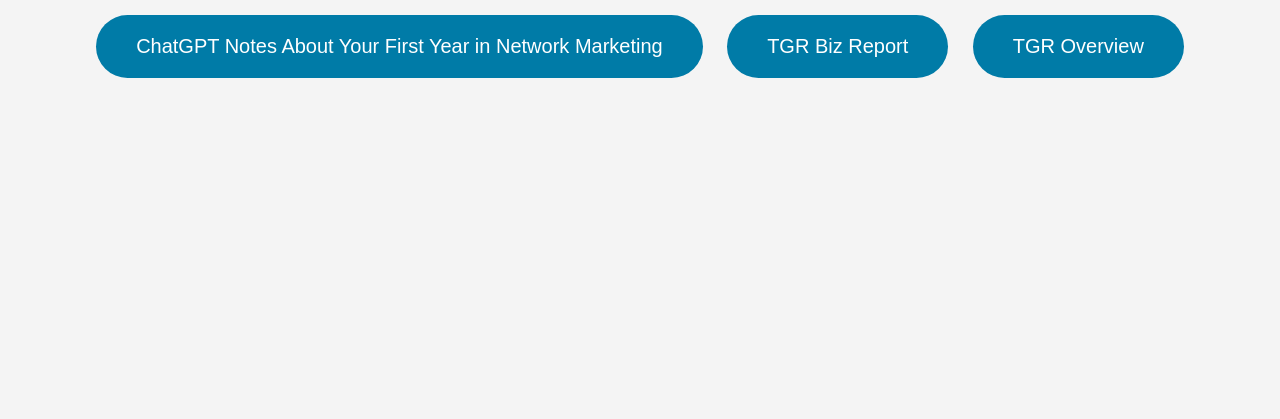
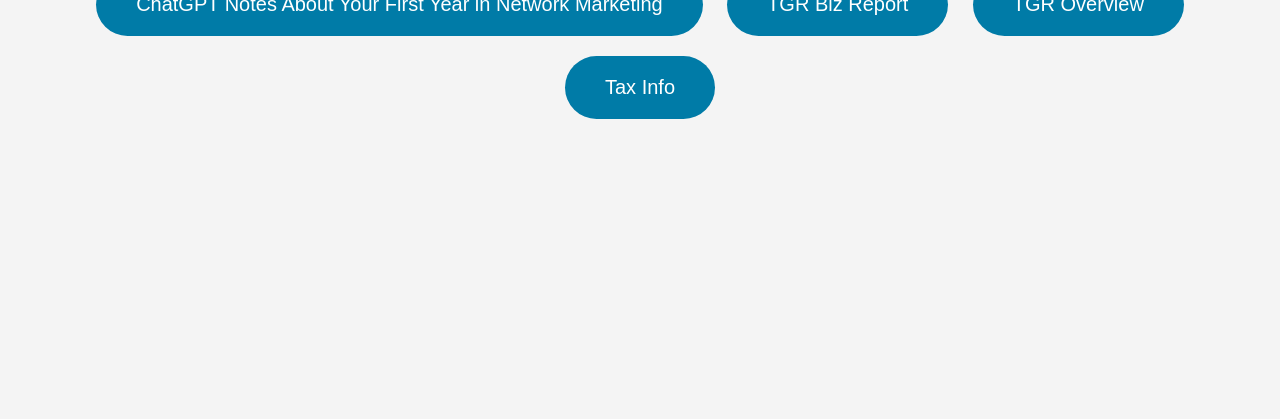
Before and after one commit to DammieOptimus/notes, a plain HTML site: page index.html in a window 1280 px wide. Shown: the part 381-800 px from the top of the page. Drawn offline with Linux system fonts and the light colour scheme.

Commit message:
Update index.html

```diff
--- a/index.html
+++ b/index.html
@@ -75,6 +75,7 @@
         <a href="./networkmarketingfirstyearchatgptnotes.html" class="button" target="_blank">ChatGPT Notes About Your First Year in Network Marketing</a>
         <a href="./tgrreport.html" class="button" target="_blank">TGR Biz Report</a>
         <a href="./tgroverview.html" class="button" target="_blank">TGR Overview</a>
+        <a href="./tax.html" class="button" target="_blank">Tax Info</a>
     </div>
 
     <script>
```
